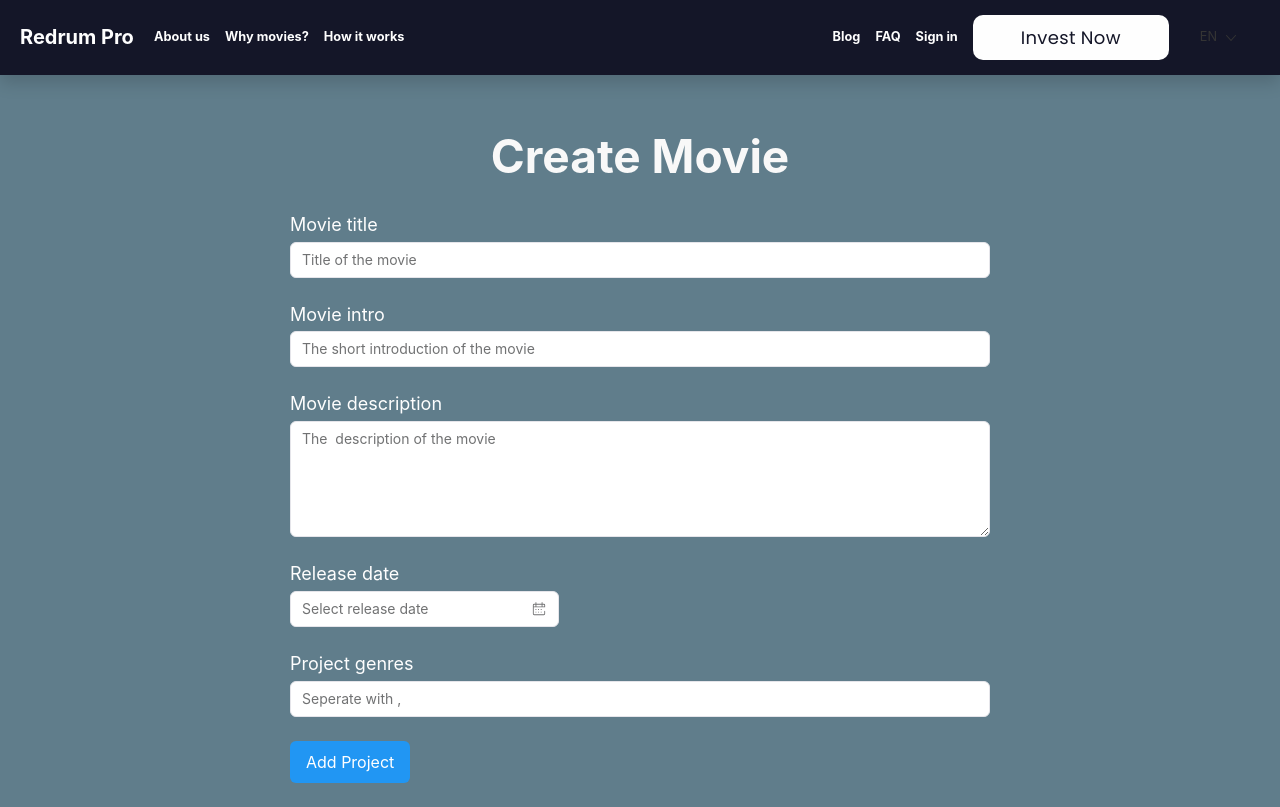
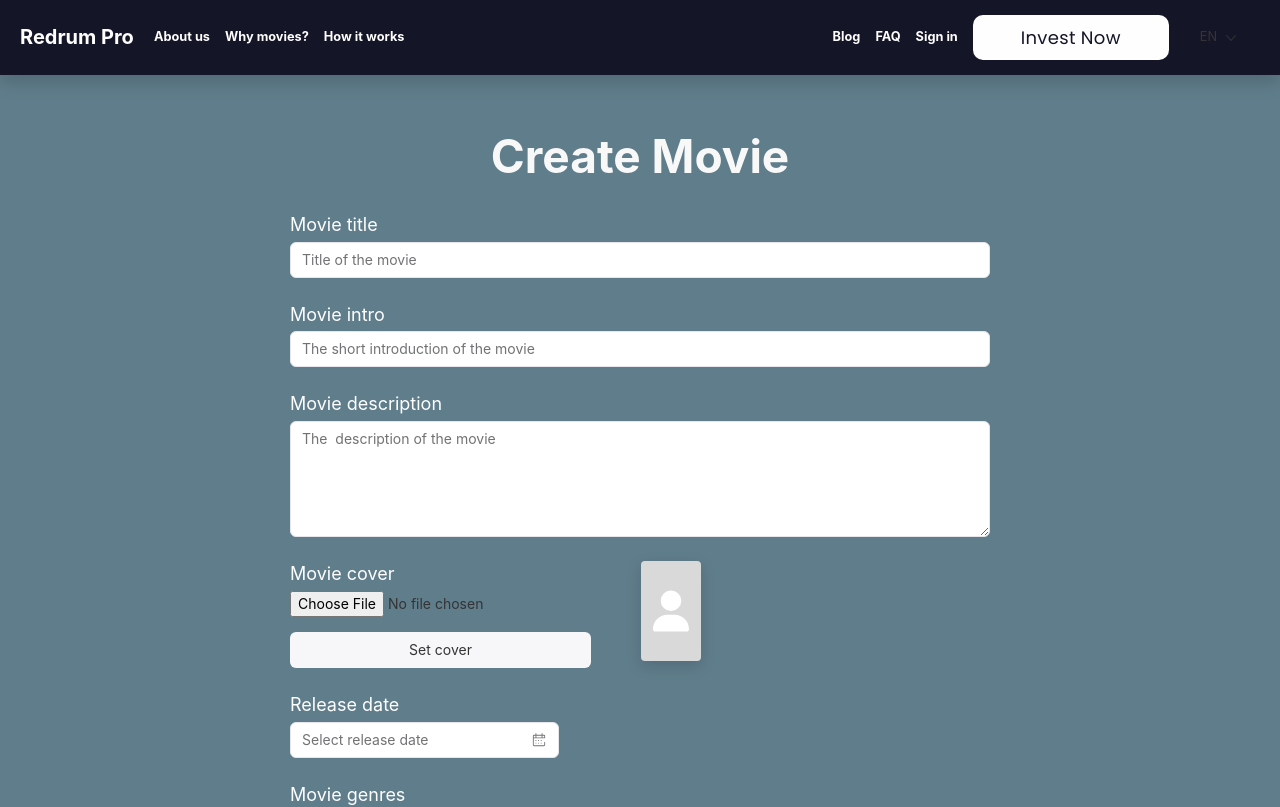
Before and after one commit to BrianHansenDK/redrum-finance, a React (Vite) app: page /create-movie in a window 1280 px wide. Shown: the top 807 px of the page. Built offline with nearby package versions, Linux system fonts and the light colour scheme.

Commit message:
Added firebase storage and images for movie covers and bundle banners

```diff
--- a/src/App.tsx
+++ b/src/App.tsx
@@ -18,6 +18,7 @@ import ProjectDetailsQAndAWrapper from './routes/inside-app/pages/bundle/extras/
 import ProjectDetailsUpdatesWrapper from './routes/inside-app/pages/bundle/extras/updates/indexFunction'
 import ProjectDetailsInvestorWrapper from './routes/inside-app/pages/bundle/extras/investors/indexFunction'
 import PortfolioPage from './routes/inside-app/pages/portfolio/index.js';
+import TestPage from './routes/test/index.js';
 
 
 const App = () => {
@@ -44,6 +45,7 @@ const App = () => {
       <Route path='/sign-in' element={<SignInPage />} />
       <Route path='/sign-up' element={<SignUpPage />} />
       <Route path='/account' element={<AuthRoute link='/sign-in'> <AccountPage /> </AuthRoute>} />
+      <Route path='/test' element={<TestPage />} />
     </Routes>
   )
 }
--- /dev/null
+++ b/src/firebaseStorage.tsx
@@ -0,0 +1,6 @@
+import { app } from './firebase'
+import { getStorage, uploadBytes, ref } from 'firebase/storage'
+
+export const storage = getStorage(app);
+
+export const storageRef = ref;
--- a/src/routes/auth/components/signUpForm.tsx
+++ b/src/routes/auth/components/signUpForm.tsx
@@ -36,6 +36,7 @@ function SignUpForm() {
     const [userEmail, setEmail] = useState('')
     const [userPassword, setUserPassword] = useState('')
     const [userConfirmedPassword, setUserConfirmedPassword] = useState('')
+    const [userImage, setUserImage] = useState('')
 
     const formValue = { userName, userEmail, userPassword, userConfirmedPassword }
 
@@ -50,15 +51,14 @@ function SignUpForm() {
         signInWithPopup(auth, new GoogleAuthProvider())
             .then((response) => {
                 if (response.user.email) {
-
                     console.log(response.user.uid)
                     navigate('/app')
+
                     writeUserData(
                         response.user.uid,
                         response.user.displayName ? response.user.displayName : 'Unknown',
                         response.user.email ? response.user.email : 'Nonexistent',
-                        response.user.photoURL ? response.user.photoURL : undefined,
-                        response.user.photoURL ? 20 : 10,
+                        10,
                     )
                 }
             })
--- a/src/routes/createmovie/index.tsx
+++ b/src/routes/createmovie/index.tsx
@@ -1,12 +1,15 @@
 import { ref } from 'firebase/database'
+import { getDownloadURL, uploadBytes } from 'firebase/storage'
 import React, { useEffect, useState } from 'react'
-import { Button, ButtonGroup, ButtonToolbar, DatePicker, Form, Input, useToaster } from 'rsuite'
+import { Avatar, Button, ButtonGroup, ButtonToolbar, DatePicker, Form, Input, useToaster } from 'rsuite'
 import FormControlLabel from 'rsuite/esm/FormControlLabel'
 import FormGroup from 'rsuite/esm/FormGroup'
 import PushNotification from '../../components/Notification'
 import { database, writeMovieData } from '../../firebase'
+import { storage, storageRef } from '../../firebaseStorage'
 import MainBtn from '../inside-app/components/MainBtn'
 import { mainColors } from '../inside-app/themes/colors'
+import mainShadows from '../inside-app/themes/shadows'
 import MainLayout from '../layouts/mainLayout'
 
 const CreateMoviePage = () => {
@@ -15,6 +18,8 @@ const CreateMoviePage = () => {
     const [des, setDes] = useState('')
     const [genres, setGenres] = useState('')
     const [releaseDate, setReleaseDate] = useState(new Date())
+    const [image, setImage] = useState(null)
+    const [imageUrl, setUrl] = useState('')
 
     const [loading, setLoading] = useState(false)
 
@@ -23,7 +28,7 @@ const CreateMoviePage = () => {
     const makeMovie = () => {
 
         setLoading(true)
-        writeMovieData(Date.now().toString(), title, intro, des, releaseDate, genres)
+        writeMovieData(Date.now().toString(), title, intro, des, releaseDate, genres, imageUrl)
         setLoading(false)
 
         toaster.push(
@@ -37,6 +42,30 @@ const CreateMoviePage = () => {
             toaster.clear()
         }, 3000)
     }
+
+    const handleImage = (e: any) => {
+        const target: EventTarget & any = e.target
+        if (target.files[0]) {
+            setImage(target.files[0])
+        }
+    }
+
+    const handleImageSubmit = () => {
+        if (image !== null && title !== '') {
+            const imageRef = storageRef(storage, `images/covers/${title.split(' ').join('_')}_movie_cover`)
+            uploadBytes(imageRef, image).then((snap) => {
+                getDownloadURL(imageRef).then((url) => {
+                    setUrl(url)
+                }).catch((err) => {
+                    toaster.push(<PushNotification type='error' content={`An error occured: ${err.message}`} />, { placement: 'topCenter' })
+                    window.setTimeout(() => {
+                        toaster.clear()
+                    }, 3000)
+                })
+            })
+        }
+    }
+
 
 
     return (
@@ -58,6 +87,16 @@ const CreateMoviePage = () => {
                         <FormControlLabel>Movie description</FormControlLabel>
                         <Input onChange={setDes} as='textarea' rows={5} maxLength={350} placeholder='The  description of the movie' />
                     </FormGroup>
+                    <FormGroup style={styles.imageUploader} >
+                        <div className='d-flex flex-column'>
+                            <FormControlLabel>Movie cover</FormControlLabel>
+                            <input type='file' onChange={handleImage} />
+                            <Button style={{ marginTop: 15 }} onClick={handleImageSubmit}>
+                                Set cover
+                            </Button>
+                        </div>
+                        <Avatar style={styles.avatar} size='lg' src={imageUrl} />
+                    </FormGroup>
                     <FormGroup>
                         <FormControlLabel>Release date</FormControlLabel>
                         <DatePicker
@@ -66,7 +105,7 @@ const CreateMoviePage = () => {
                         />
                     </FormGroup>
                     <FormGroup>
-                        <FormControlLabel>Project genres</FormControlLabel>
+                        <FormControlLabel>Movie genres</FormControlLabel>
                         <Input onChange={setGenres} placeholder='Seperate with ,' />
                     </FormGroup>
                     <ButtonGroup>
@@ -78,7 +117,7 @@ const CreateMoviePage = () => {
                             block
                             disabled={loading}
                         >
-                            Add Project
+                            Add Movie
                         </Button>
 
                     </ButtonGroup>
@@ -106,6 +145,14 @@ const styles = {
         maxWidth: 750,
         padding: 25,
     },
+    imageUploader: {
+        display: 'flex',
+    },
+    avatar: {
+        boxShadow: mainShadows.image,
+        marginLeft: 50,
+        height: 100,
+    }
 }
 
 export default CreateMoviePage
--- a/src/routes/createproject/index.tsx
+++ b/src/routes/createproject/index.tsx
@@ -1,12 +1,15 @@
 import { onValue, ref } from 'firebase/database'
+import { getDownloadURL, uploadBytes } from 'firebase/storage'
 import React, { useEffect, useState } from 'react'
-import { Button, ButtonGroup, CheckPicker, DatePicker, DateRangePicker, Form, Input, InputGroup, Uploader, useToaster } from 'rsuite'
+import { Avatar, Button, ButtonGroup, CheckPicker, DatePicker, DateRangePicker, Form, Input, InputGroup, Uploader, useToaster } from 'rsuite'
 import FormControlLabel from 'rsuite/esm/FormControlLabel'
 import FormGroup from 'rsuite/esm/FormGroup'
 import PushNotification from '../../components/Notification'
 import { database, writeProjectData } from '../../firebase'
+import { storage, storageRef } from '../../firebaseStorage'
 import MainBtn from '../inside-app/components/MainBtn'
 import { mainColors } from '../inside-app/themes/colors'
+import mainShadows from '../inside-app/themes/shadows'
 import MainLayout from '../layouts/mainLayout'
 import './index.scss'
 
@@ -21,6 +24,8 @@ const CreateProjectPage = () => {
     const [projectValue, setProjectValue] = useState('')
     const [projectReturn, setProjectReturn] = useState('')
     const [projectMovies, setProjectMovies] = useState([])
+    const [image, setImage] = useState(null)
+    const [imageUrl, setUrl] = useState('')
 
     const toaster = useToaster()
 
@@ -40,6 +45,28 @@ const CreateProjectPage = () => {
         }
     ))
 
+    const handleImage = (e: any) => {
+        const target: EventTarget & any = e.target
+        if (target.files[0]) {
+            setImage(target.files[0])
+        }
+    }
+
+    const handleImageSubmit = () => {
+        if (image !== null && projectTitle !== '') {
+            const imageRef = storageRef(storage, `images/project_banners/${projectTitle.split(' ').join('_')}_movie_cover`)
+            uploadBytes(imageRef, image).then((snap) => {
+                getDownloadURL(imageRef).then((url) => {
+                    setUrl(url)
+                }).catch((err) => {
+                    toaster.push(<PushNotification type='error' content={`An error occured: ${err.message}`} />, { placement: 'topCenter' })
+                    window.setTimeout(() => {
+                        toaster.clear()
+                    }, 3000)
+                })
+            })
+        }
+    }
 
     const makeProject = () => {
         writeProjectData(Date.now().toString(), projectTitle, projectIntro, projectDescription,
@@ -50,6 +77,7 @@ const CreateProjectPage = () => {
             Number(projectReturn),
             Number(projectValue),
             projectMovies,
+            imageUrl,
         )
 
         toaster.push(<PushNotification type='success' content='Succesfully added Project/Bundle to the Application 🚀' />, { placement: 'bottomCenter' })
@@ -78,6 +106,16 @@ const CreateProjectPage = () => {
                     <FormGroup>
                         <FormControlLabel>Project description</FormControlLabel>
                         <Input onChange={setProjectDescription} as='textarea' rows={5} maxLength={350} placeholder='The long description of the project/bundle' />
+                    </FormGroup>
+                    <FormGroup style={styles.imageUploader} >
+                        <div className='d-flex flex-column'>
+                            <FormControlLabel>Project banner</FormControlLabel>
+                            <input type='file' onChange={handleImage} />
+                            <Button style={{ marginTop: 15 }} onClick={handleImageSubmit}>
+                                Set cover
+                            </Button>
+                        </div>
+                        <Avatar style={styles.avatar} size='lg' src={imageUrl} />
                     </FormGroup>
                     <FormGroup>
                         <FormControlLabel>Project Movies</FormControlLabel>
@@ -149,6 +187,15 @@ const styles = {
         maxWidth: 750,
         padding: 25,
     },
+    imageUploader: {
+        display: 'flex',
+    },
+    avatar: {
+        boxShadow: mainShadows.image,
+        marginLeft: 50,
+        height: 100,
+        width: 250,
+    }
 }
 
 export default CreateProjectPage
--- a/src/routes/inside-app/components/ProjectShowcase.tsx
+++ b/src/routes/inside-app/components/ProjectShowcase.tsx
@@ -49,7 +49,13 @@ class ProjectShowcase extends React.Component<IProps, IState> {
                         className='bundle trans-fast'
                         to={`/app/bundle/${project.id.toString()}`}
                         key={project.id}>
-                        <div style={styles.image}>
+                        <div style={{
+                            borderRadius: '10px 10px 0 0',
+                            width: '100 %',
+                            height: 250,
+                            backgroundImage: 'url(' + project.banner + ')',
+                            backgroundSize: 'cover',
+                        }}>
 
                         </div>
                         <div className='pl-2 pr-2 pb-2'>
--- a/src/routes/inside-app/pages/bundle/components/left/BundleIntro.tsx
+++ b/src/routes/inside-app/pages/bundle/components/left/BundleIntro.tsx
@@ -8,7 +8,7 @@ const BundleIntro = ({ project }: { project: any }) => {
         <FlexboxGrid className='pt-4' justify='start'>
             <FlexboxGridItem colspan={4}>
                 <img
-                    src={PLACEHOLDER}
+                    src={project.banner}
                     alt={project.name}
                     style={styles.avatar}
                     className='shadow'
--- a/src/routes/inside-app/pages/bundle/components/left/LeftSide.tsx
+++ b/src/routes/inside-app/pages/bundle/components/left/LeftSide.tsx
@@ -7,7 +7,7 @@ const LeftSide = ({ project }: { project: any }) => {
     return (
         <Col xs={24} sm={24} md={12} className='pr-1 pt-3'>
             <BundleIntro project={project} />
-            <img src={PLACEHOLDER} className='' alt={`The ${project.name} video`} style={styles.bigImg} />
+            <img src={project.banner} className='' alt={`The ${project.name} video`} style={styles.bigImg} />
         </Col>
     )
 }
--- a/src/routes/inside-app/pages/bundle/extras/movies/components/MovieCard.tsx
+++ b/src/routes/inside-app/pages/bundle/extras/movies/components/MovieCard.tsx
@@ -40,7 +40,7 @@ class MovieCard extends React.Component<IProps, IState> {
         return (
             <div>
                 <div className='cover-wrap' style={styles.coverWrap}>
-                    <img src={PLACEHOLDER} alt={`Cover for title`} style={styles.cover} />
+                    <img src={this.state.movie?.image ? this.state.movie?.image : PLACEHOLDER} alt={`Cover for title`} style={styles.cover} />
                     <div className='overlay' style={styles.overlay}>
                         <MainBtn
                             content={'Read more'}
--- a/src/routes/inside-app/pages/bundle/extras/overview/components/PresentationCard.tsx
+++ b/src/routes/inside-app/pages/bundle/extras/overview/components/PresentationCard.tsx
@@ -8,7 +8,7 @@ const PresentationCard = ({ project }: { project: any }) => {
         <div style={styles.presentationCard} className='flex-column'>
 
             <h1 style={styles.title}>Presentation of the {project.name} project</h1>
-            <img src={PLACEHOLDER} alt={project.intro} style={styles.image} />
+            <img src={project.banner} alt={project.intro} style={styles.image} />
             <p style={styles.description}>
                 {project.description}
             </p>
--- /dev/null
+++ b/src/routes/test/index.tsx
@@ -0,0 +1,96 @@
+import { getDownloadURL, uploadBytes } from 'firebase/storage';
+import React, { useState } from 'react'
+import { Avatar, Button, Input, Loader, Message, Uploader, useToaster } from 'rsuite';
+import { storage, storageRef } from '../../firebaseStorage';
+import { mainColors } from '../inside-app/themes/colors';
+import mainShadows from '../inside-app/themes/shadows';
+
+const TestPage = () => {
+
+    const [image, setImage] = useState(null)
+    const [imageUrl, setUrl] = useState('')
+    const toaster = useToaster();
+    const handleImageChange = async (e: any) => {
+        let target: EventTarget & any = e.target
+        if (target.files[0]) {
+            setImage(target.files[0])
+        }
+    }
+    const handleSubmit = () => {
+        if (image !== null) {
+            const imageRef = storageRef(storage, `images/imagetest.jpg`)
+
+            uploadBytes(imageRef, image).then((snap) => {
+                getDownloadURL(imageRef).then((url) => {
+                    setUrl(url)
+                    toaster.push(<Message type='success'>
+                        Image succesfully uploaded
+                    </Message>, { placement: 'topCenter' })
+                    window.setTimeout(() => {
+                        toaster.clear
+                    }, 3000)
+
+                }).catch((err) => {
+                    console.log(err.message)
+                    toaster.push(<Message type='error'>
+                        An error occured while getting the image url: {err.message}
+                    </Message>, { placement: 'topCenter' })
+                    window.setTimeout(() => {
+                        toaster.clear
+                    }, 3000)
+                })
+                setImage(null)
+            }).catch((err) => {
+                console.log(err.message)
+                toaster.push(<Message type='error'>
+                    An error occured when uploading image: {err.message}
+                </Message>, { placement: 'topCenter' })
+                window.setTimeout(() => {
+                    toaster.clear
+                }, 3000)
+            })
+        }
+    }
+
+    return (
+        <div style={styles.pageWrap} className='flex-column'>
+            <h1 style={styles.title}>
+                Upload an image
+            </h1>
+            <input style={styles.input} type='file' onChange={handleImageChange} />
+            <Button onClick={handleSubmit} >
+                Submit
+            </Button>
+            <Avatar
+                style={styles.avatar}
+                size="lg"
+                circle
+                src={imageUrl}
+                alt={`${image !== null ? 'image.name' : 'Upload image'}`}
+            />
+        </div>
+    );
+}
+
+const styles = {
+    pageWrap: {
+        flex: 1,
+        display: 'flex',
+        alignItems: 'center',
+    },
+    title: {
+        color: mainColors.dark,
+        margin: 50,
+    },
+    input: {
+        width: 250,
+        height: 40,
+        marginBottom: 25,
+    },
+    avatar: {
+        marginTop: 50,
+        boxShadow: mainShadows.image,
+    }
+}
+
+export default TestPage;
```
Also changed, not shown: src/firebase.tsx (+6 -3 lines).
